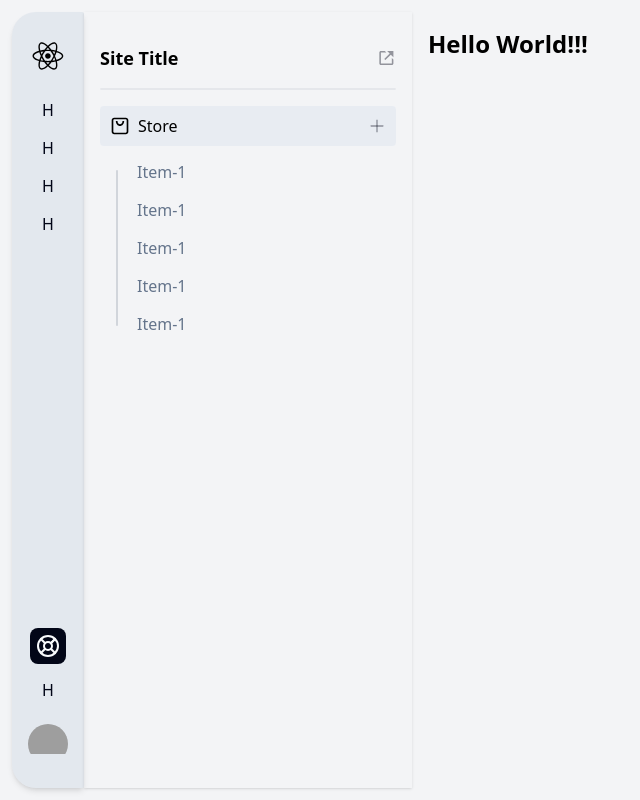
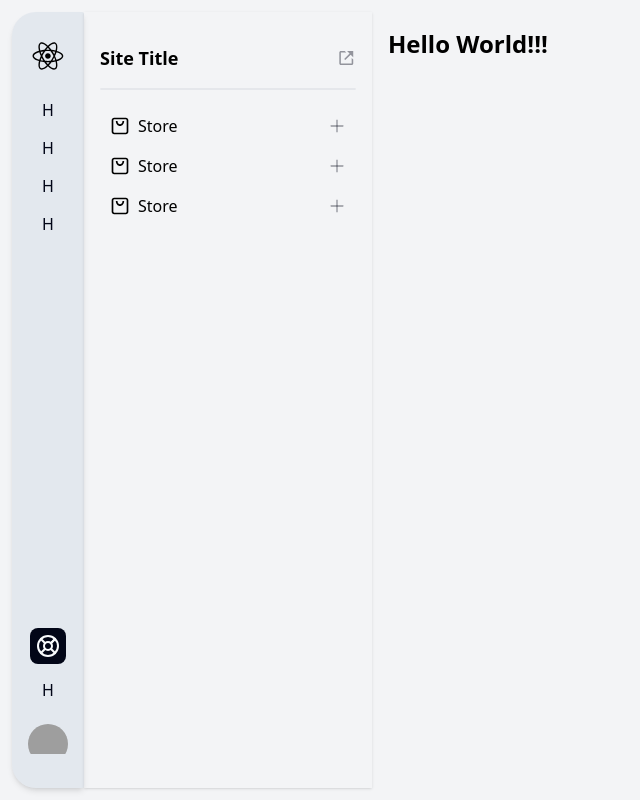
Before and after one commit to DeFosu/CrmNavigationPanel, a React (Vite) app: page / in a window 1280 px wide. Shown: the whole page, without its empty margins (0-640 px from the left). Built offline with nearby package versions, Linux system fonts and the light colour scheme; grey boxes are pictures that could not be loaded.

Commit message:
fix: Change the width of the component

```diff
--- a/src/components/CrmNavigationPanel/CrmNavigationPanel.tsx
+++ b/src/components/CrmNavigationPanel/CrmNavigationPanel.tsx
@@ -1,16 +1,18 @@
 import { CgShoppingBag } from "react-icons/cg";
 import { BiLinkExternal } from "react-icons/bi";
 import { FiLifeBuoy } from "react-icons/fi";
-import React from "react";
+import React, { useState } from "react";
 import Logo from "../Logo/Logo";
 import Avatar from "../Avatar/Avatar";
 import NavigationItemIcon from "./segments/NavigationItemIcon/NavigationItemIcon";
 import NavigationItem from "./segments/NavigationItem/NavigationItem";
 
 const CrmNavigationPanel: React.FC = () => {
+    const [navigationStoreOpen, setNavigationStoreOpen] = useState(false);
+
     return (
-        <div className="flex w-full max-w-[400px]">
-            <div className="bg-slate-300/40 px-4 py-6 rounded-l-3xl rounded-r-sm flex flex-col items-center justify-between shadow-md">
+        <div className="flex w-full max-w-[360px]">
+            <div className="flex flex-col items-center justify-between px-4 py-6 rounded-r-sm shadow-md bg-slate-300/40 rounded-l-3xl">
                 <div className="flex flex-col items-center gap-4">
                     <Logo />
                     <div className="flex flex-col items-center gap-0.5">
@@ -31,7 +33,7 @@ const CrmNavigationPanel: React.FC = () => {
                 </div>
             </div>
             <div className="pt-8 px-4 pb-4 flex flex-col shadow w-full min-w-[200px] gap-4">
-                <div className="flex w-full items-center">
+                <div className="flex items-center w-full">
                     <div className="w-full text-lg font-semibold line-clamp-1">
                         Site Title
                     </div>
@@ -39,7 +41,22 @@ const CrmNavigationPanel: React.FC = () => {
                 </div>
                 <div className="w-full border rounded-full" />
                 <div>
-                    <NavigationItem isActive>
+                    <div
+                        onClick={() =>
+                            setNavigationStoreOpen(!navigationStoreOpen)
+                        }
+                        className="cursor-pointer"
+                    >
+                        <NavigationItem isActive={navigationStoreOpen}>
+                            <CgShoppingBag size={20} />
+                            Store
+                        </NavigationItem>
+                    </div>
+                    <NavigationItem>
+                        <CgShoppingBag size={20} />
+                        Store
+                    </NavigationItem>
+                    <NavigationItem>
                         <CgShoppingBag size={20} />
                         Store
                     </NavigationItem>
--- a/src/components/CrmNavigationPanel/segments/NavigationItem/NavigationItem.tsx
+++ b/src/components/CrmNavigationPanel/segments/NavigationItem/NavigationItem.tsx
@@ -1,3 +1,4 @@
+import { AiOutlineMinus } from "react-icons/ai";
 import React from "react";
 import { AiOutlinePlus } from "react-icons/ai";
 import type { NavigationItemProps } from "./NavigationItemProps";
@@ -13,36 +14,44 @@ const NavigationItem: React.FC<NavigationItemProps> = ({
                     isActive ? "bg-slate-200/60" : "bg-transparent"
                 }`}
             >
-                <div className="flex justify-start items-center gap-2 text-base leading-none font-medium">
+                <div className="flex items-center justify-start gap-2 text-base font-medium leading-none">
                     {children}
                 </div>
                 <div className="text-slate-950/40">
-                    <AiOutlinePlus size={18} />
+                    {isActive ? (
+                        <AiOutlineMinus size={18} />
+                    ) : (
+                        <AiOutlinePlus size={18} />
+                    )}
                 </div>
             </div>
-            <div className="relative mt-2">
-                <div className="absolute h-full left-4 top-0 py-4 z-20">
+            <div
+                className={`relative mt-1 transition-all h-fit duration-300 ease-in-out ${
+                    !isActive && "hidden"
+                }`}
+            >
+                <div className="absolute top-0 z-20 h-full py-4 left-4">
                     <div className="h-full w-0.5 bg-gray-300 rounded-full" />
                 </div>
                 <div className="flex flex-col gap-0.5">
                     <div className="group hover:bg-slate-200/60 text-slate-500 hover:text-slate-950 px-2 pl-[0.812rem]  py-1.5 rounded flex gap-4 items-center transition-colors duration-100 ease-in-out">
-                        <div className="z-20 w-2 h-fit aspect-square rounded-full group-hover:bg-slate-950 transition-colors duration-100 ease-in-out" />
+                        <div className="z-20 w-2 transition-colors duration-100 ease-in-out rounded-full h-fit aspect-square group-hover:bg-slate-950" />
                         Item-1
                     </div>
                     <div className="group hover:bg-slate-200/60 text-slate-500 hover:text-slate-950 px-2 pl-[0.812rem]  py-1.5 rounded flex gap-4 items-center transition-colors duration-100 ease-in-out">
-                        <div className="z-20 w-2 h-fit aspect-square rounded-full group-hover:bg-slate-950 transition-colors duration-100 ease-in-out" />
+                        <div className="z-20 w-2 transition-colors duration-100 ease-in-out rounded-full h-fit aspect-square group-hover:bg-slate-950" />
                         Item-1
                     </div>
                     <div className="group hover:bg-slate-200/60 text-slate-500 hover:text-slate-950 px-2 pl-[0.812rem]  py-1.5 rounded flex gap-4 items-center transition-colors duration-100 ease-in-out">
-                        <div className="z-20 w-2 h-fit aspect-square rounded-full group-hover:bg-slate-950 transition-colors duration-100 ease-in-out" />
+                        <div className="z-20 w-2 transition-colors duration-100 ease-in-out rounded-full h-fit aspect-square group-hover:bg-slate-950" />
                         Item-1
                     </div>
                     <div className="group hover:bg-slate-200/60 text-slate-500 hover:text-slate-950 px-2 pl-[0.812rem]  py-1.5 rounded flex gap-4 items-center transition-colors duration-100 ease-in-out">
-                        <div className="z-20 w-2 h-fit aspect-square rounded-full group-hover:bg-slate-950 transition-colors duration-100 ease-in-out" />
+                        <div className="z-20 w-2 transition-colors duration-100 ease-in-out rounded-full h-fit aspect-square group-hover:bg-slate-950" />
                         Item-1
                     </div>
                     <div className="group hover:bg-slate-200/60 text-slate-500 hover:text-slate-950 px-2 pl-[0.812rem]  py-1.5 rounded flex gap-4 items-center transition-colors duration-100 ease-in-out">
-                        <div className="z-20 w-2 h-fit aspect-square rounded-full group-hover:bg-slate-950 transition-colors duration-100 ease-in-out" />
+                        <div className="z-20 w-2 transition-colors duration-100 ease-in-out rounded-full h-fit aspect-square group-hover:bg-slate-950" />
                         Item-1
                     </div>
                 </div>
```
